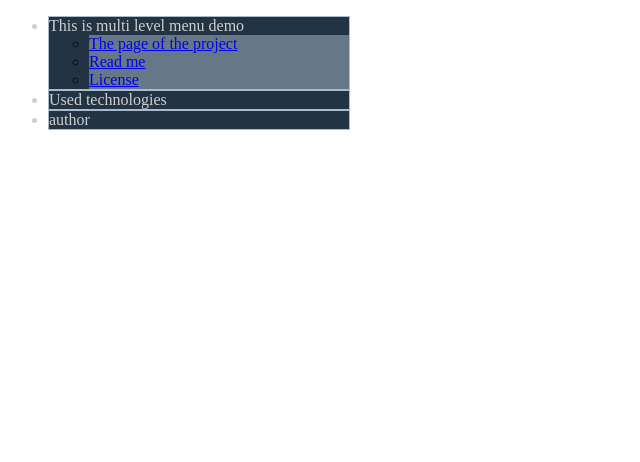
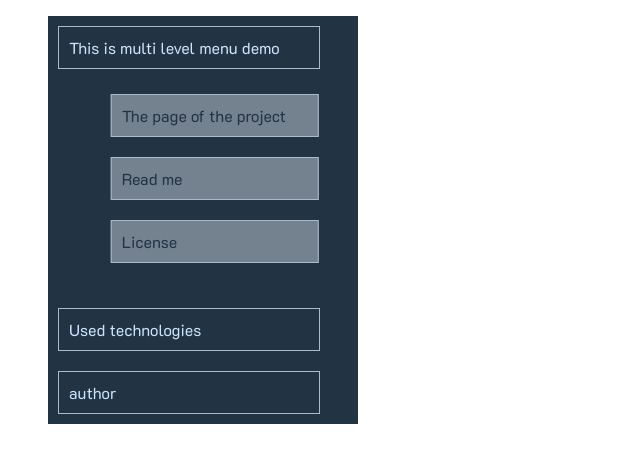
Before and after one commit to sfra/json2menu, a website: page index.html in a window 1280 px wide. Both pictures are taken after a click on the item "This is multi level menu demo". Shown: the whole page, without its empty margins (0-640 px from the left). Drawn offline with Linux system fonts and the light colour scheme.

Commit message:
css improved

```diff
--- a/index.html
+++ b/index.html
@@ -2,7 +2,7 @@
 <html>
     <head>
         <title>menu</title>
-
+<link href="https://fonts.googleapis.com/css?family=K2D" rel="stylesheet">
         <link rel="stylesheet" type="text/css" href="style.css" />
         <!--<script type="text/javascript" src="/media/szymon/suseHome/franks/Dokumenty/code@/libs/jquery-2.0.3.js"></script>-->
         <script type="text/javascript" src="bower_components/jquery/dist/jquery.min.js"></script>
--- a/jquery.menu.js
+++ b/jquery.menu.js
@@ -3,60 +3,68 @@
   $.fn.menu = function(options) {
 
 
-    let fillUL = function(jsonCode, dest) {
+    let fillUL = function(jsonCode, dest,depth) {
 
-      let i = 0, $a=null;
+      let i = 0, $a=null,$div;
       if (jsonCode instanceof Array) {
         for (i = 0; i < jsonCode.length; i += 1) {
-          let $LI = $("<li></li>");
+          let $LI = $('<li></li>');
 
-          $LI.find("*:not(a)").css({
-            "display": "none"
+          $LI.find('*:not(a):not(div)').css({
+            'display': 'none'
           });
 
 
           if (jsonCode[i].children !== undefined) {
-            $LI.addClass("hasChildren");
+            $LI.addClass('hasChildren');
           } else {
-            $LI.addClass("noChildren");
+            $LI.addClass('noChildren');
           }
 
 
 
+          $div=$('<div></div>');
+          $div.css({
+            transform: `translateX(${Math.log(depth)*40}px)`
+          });
 
           if(typeof jsonCode[i].click!=='undefined') {
                   $a=$('<a></a>');
-                  $a.attr('href',jsonCode[i].click)
+                  $a.attr('href',jsonCode[i].click);
+                  $a.attr('target','_blank');
                   $a.text(jsonCode[i].text);
-                  $LI.append($a);
+                  $div.append($a);
+                  $LI.append($div);
 
 
           } else {
-              $LI.text(jsonCode[i].text);
+
+              $div.text(jsonCode[i].text);
+              $LI.append($div);
           }
 
-          fillLI(jsonCode[i], $LI);
+          fillLI(jsonCode[i], $LI, depth);
           dest.append($LI);
         }
       }
     };
 
 
-    let fillLI = function(jsonCode, dest) {
-      if (typeof jsonCode === "object") {
+    let fillLI = function(jsonCode, dest, depth) {
+      if (typeof jsonCode === 'object') {
         if (jsonCode.children != undefined) {
 
-          dest.on("click", function(e) {
-            $(this).children("*").fadeIn().children().fadeIn();
-            $(this).siblings("li").find("*:not(a)").fadeOut();
+          dest.on('click', function(e) {
+            $(this).children('*').fadeIn().children().fadeIn();
+            $(this).siblings('li').find('*:not(a):not(div)').fadeOut();
           });
-          let $UL = $("<ul></ul>").css({
-            "display": "none"
+          let $UL = $('<ul></ul>').css({
+            'display': 'none'
           });
-          $UL.find("*:not(a)").css({
-            "display": "none"
+          $UL.find('*:not(a):not(div)').css({
+            'display': 'none'
           });
-          fillUL(jsonCode.children, $UL);
+          fillUL(jsonCode.children, $UL,depth+1);
           dest.append($UL);
         }
       }
@@ -65,8 +73,8 @@
 
     let opt = $.extend({}, $.fn.menu.defaults, options);
 
-    $.getJSON("menu.json", function(data) {
-      fillUL(data, $("ul"));
+    $.getJSON('menu.json', function(data) {
+      fillUL(data, $('ul'),1);
     });
     return this;
   }
@@ -74,17 +82,17 @@
   $.fn.menu.defaults = {
     enlarge: $.fn.fadeTo,
     openSpeed: 500,
-    openbg: "#777777",
+    openbg: '#777777',
     mouseoutOpacity: 0.7,
     mouseOut: {
-      "opacity": 0.7
+      'opacity': 0.7
     },
     openProp: {
-      "speed": 500,
-      "css": {
-        "opacity": 0.7
+      'speed': 500,
+      'css': {
+        'opacity': 0.7
       },
-      "background-color": "#777777"
+      'background-color': '#777777'
     }
   }
 
--- a/style.css
+++ b/style.css
@@ -1,23 +1,66 @@
-ul {
+  ul {
   cursor: pointer;
+  list-style-type: none;
+font-family: 'K2D', 'Arial', sans-serif;
+}
+
+a {
+  text-decoration: none;
+  color: #223344;
+}
+
+ul ul{
+  padding-left: 15px;
+    padding-top: 15px;
+    padding-bottom: 15px;
+  width: 90%;
+background-color: #223344
+}
+
+ul  li {
+  display: block;
+
+  padding-left: 10px;
+    padding-top: 10px;
+    padding-bottom: 10px;
+
+  width: 86%;
+  background-color: #223344;
+  margin: 0px !important;
+}
+
+ul li div {
+  padding: 10px;
+  width: 80%;
+
+}
+li.hasChildren div {
+    background-color: #223344;
+    color: #CBE5FF;
+    border: 1px solid #aabbcc;
 
 }
 
-li.hasChildren {
-    background-color: #223344;
-    color: #cfcfcf;
-    border: 1px solid #aabbcc;
-    width: 300px;
-
+li.hasChildren:hover > div {
+      transition: all .5s ease-in;
+  color: #223344;
+  background-color: #CBE5FF;
 }
 
-li.noChildren {
-    background-color: #667788;
-    color: #0f0f0f;
+li.noChildren > div {
+    background-color: #748290;
+    color: #7EBDFC;
+}
+
+
+li.noChildren:hover > div {
+    transition: all .5s ease-in;
+    color: #748290;
+    background-color: #7EBDFC;
 }
 
 li {
-    background-color: #667788;
+    background-color: #6ea6dd;
     max-width: 300px;
 }
 
```
Also changed, not shown: README.md.
